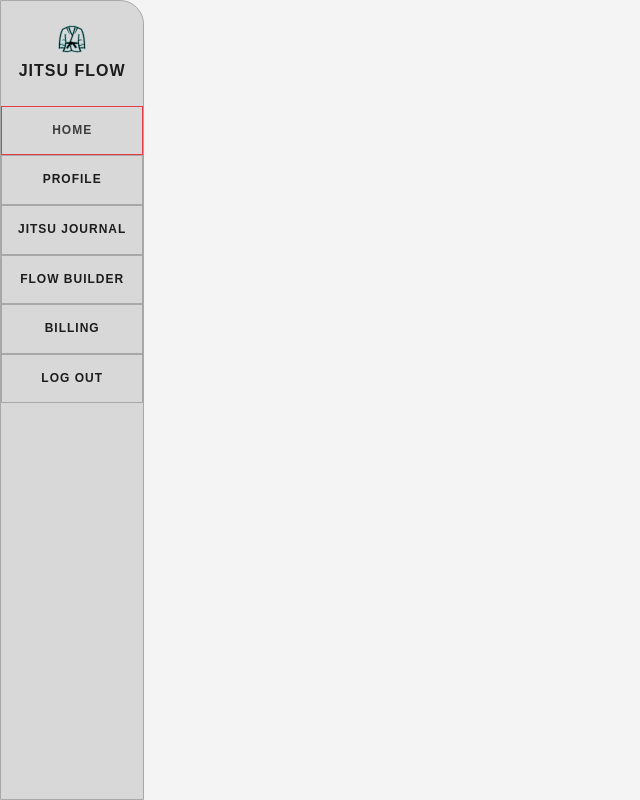
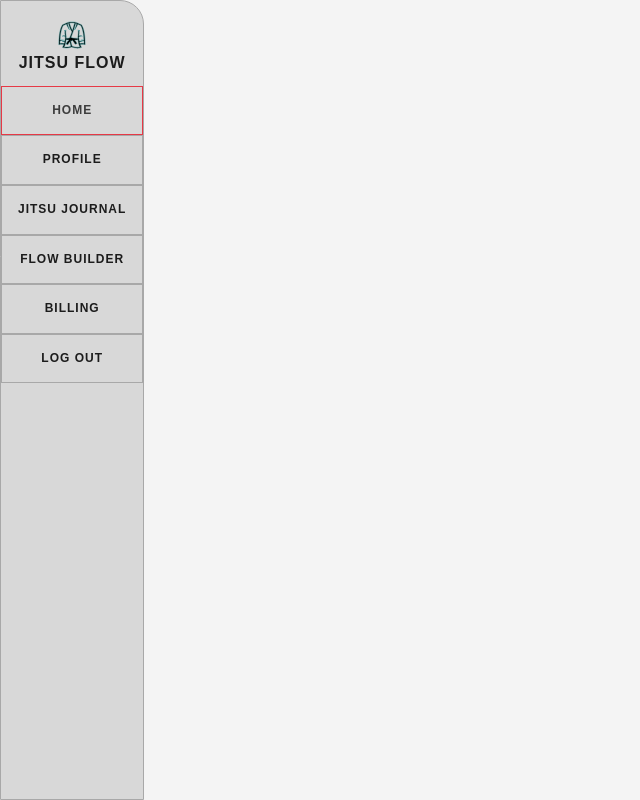
Before and after one commit to cedricklacro/jitsuflow, a React (Vite) app: page / in a window 1280 px wide. Shown: the whole page, without its empty margins (0-640 px from the left). Built offline with nearby package versions, Linux system fonts and the light colour scheme.

Commit message:
Edit header padding

```diff
--- a/src/components/Header/Header.scss
+++ b/src/components/Header/Header.scss
@@ -26,8 +26,8 @@
         gap: 1.5rem;
         @include desktop {
             flex-direction: column;
-            padding: 1.5rem 0;
-            gap: 0.5rem;
+            padding: 1.25rem 0 0.75rem 0;
+            gap: 0.25rem;
         }
     }
     &__logo {
```
Also changed, not shown: src/assets/icons/arrow_back-24px.svg (added).
